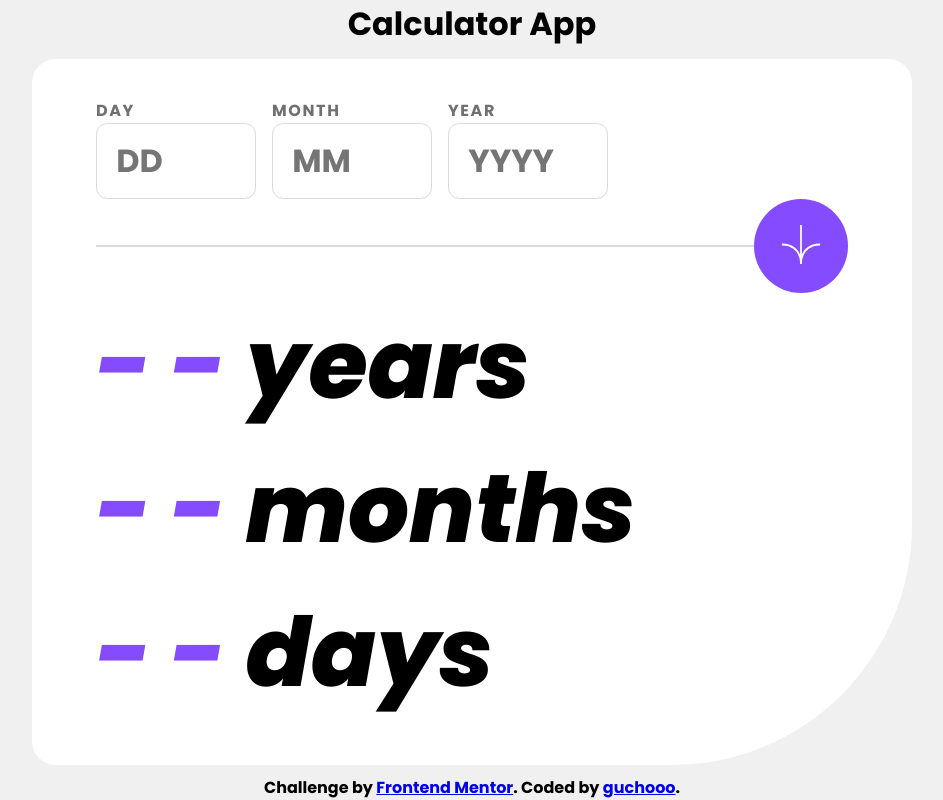
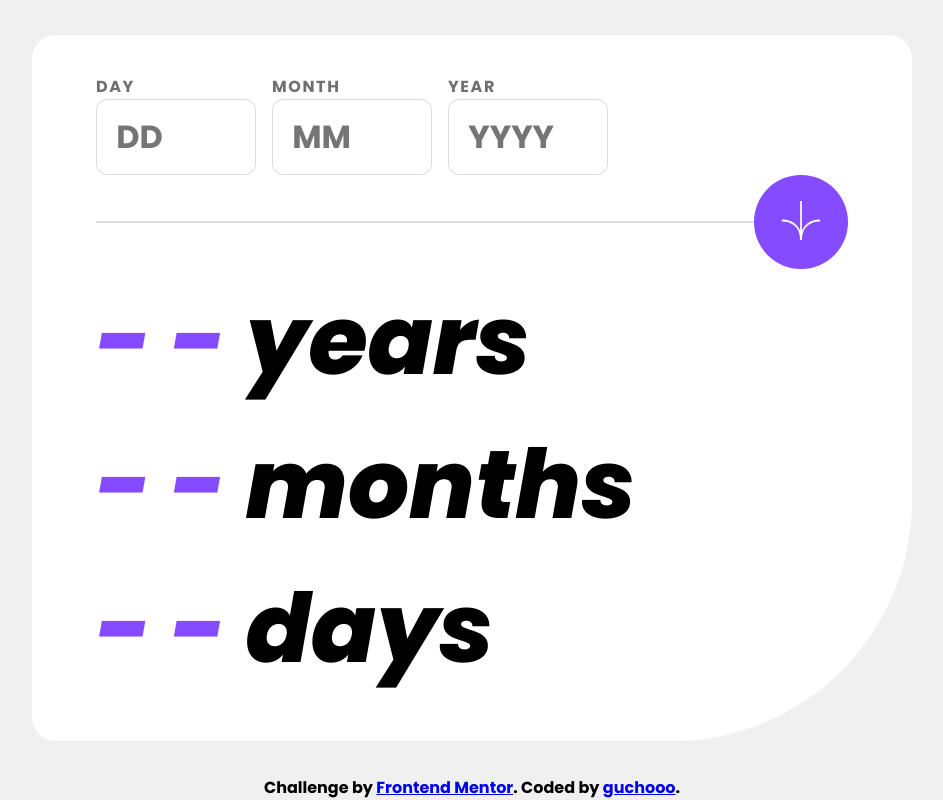
Before and after one commit to 2saucy/age-calculator-app, a plain HTML site: page index.html in a window 1280 px wide. Shown: the whole page, without its empty margins (168-1111 px from the left). Drawn offline with Linux system fonts and the light colour scheme.

Commit message:
Deleted the h1 tag from index.html.

```diff
--- a/index.html
+++ b/index.html
@@ -17,8 +17,6 @@
 
   </head>
   <body>
-
-    <h1>Calculator App</h1>
 
     <main class="age-app-card">
       <form class="form">
```
